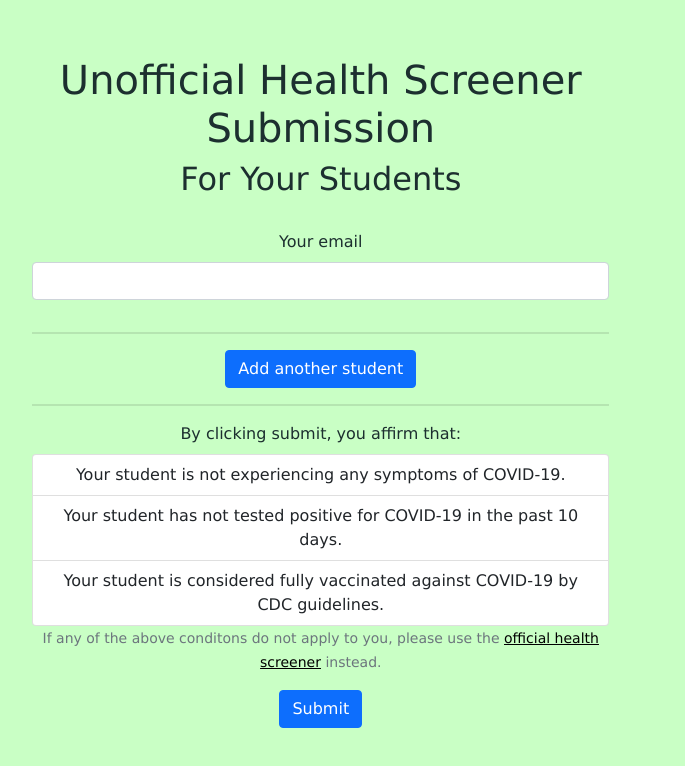
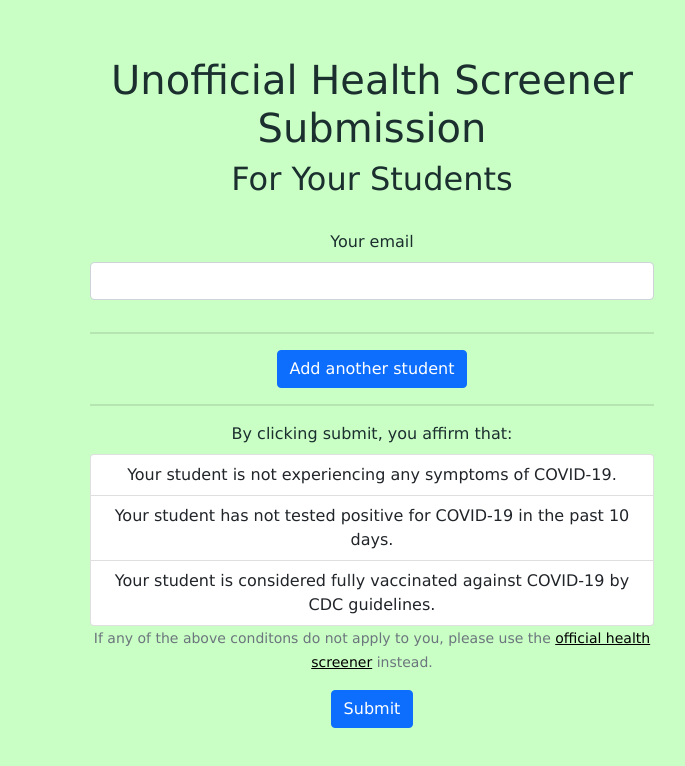
Before and after one commit to chodyo/chodyo.github.io, a React (Create React App) app: page /health-screen in a window 1280 px wide. Shown: the top 766 px of the page, without its empty margins (268-953 px from the left). Built offline with nearby package versions, Linux system fonts and the light colour scheme; a web font is replaced by a local one.

Commit message:
recenter

```diff
--- a/src/pages/HealthScreenForm/index.tsx
+++ b/src/pages/HealthScreenForm/index.tsx
@@ -125,8 +125,8 @@ export const Page: React.FC = () => {
     };
 
     return (
-        <Form onSubmit={handleSubmit} className="col-centered room-to-breathe">
-            <Row>
+        <Form onSubmit={handleSubmit} className="col-centered">
+            <Row className="room-to-breathe">
                 <Col md={{ span: 6, offset: 3 }}>
                     <h1>Unofficial Health Screener Submission</h1>
                     <h2>For Your Students</h2>
```
